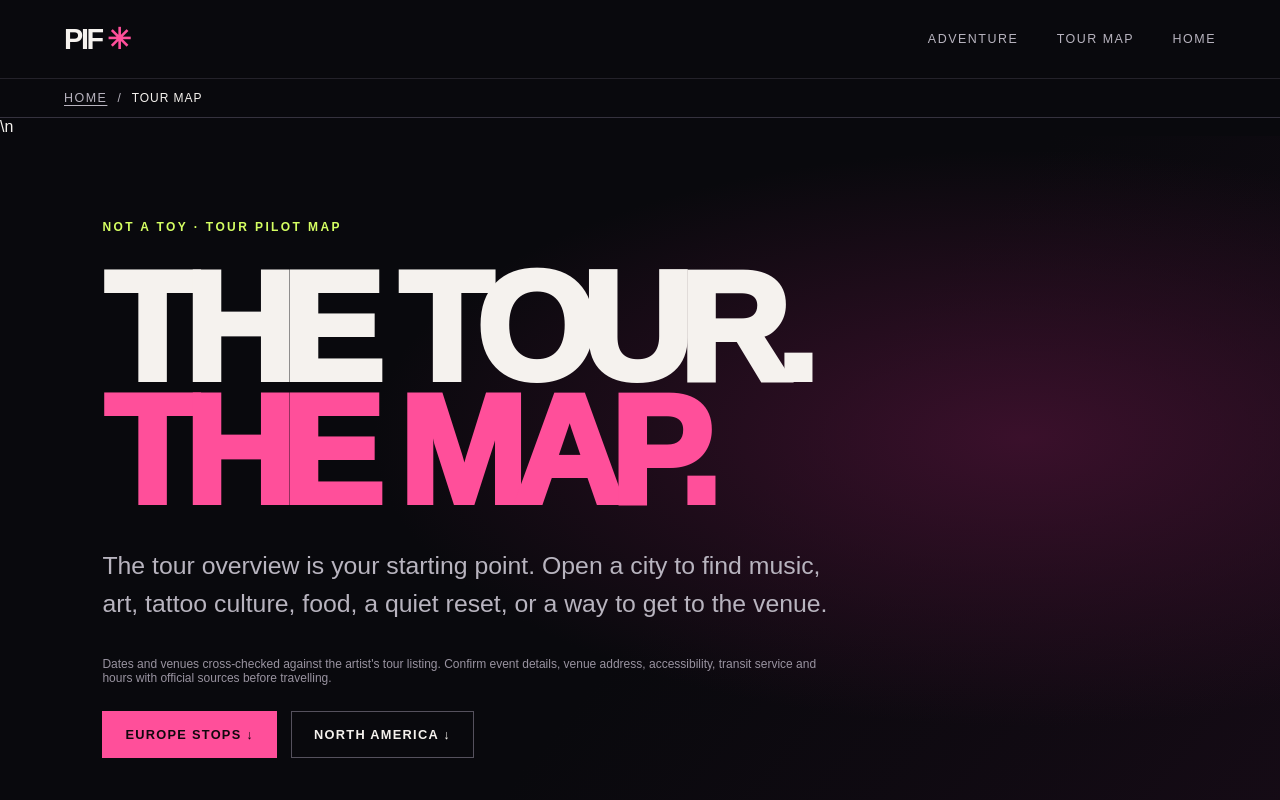
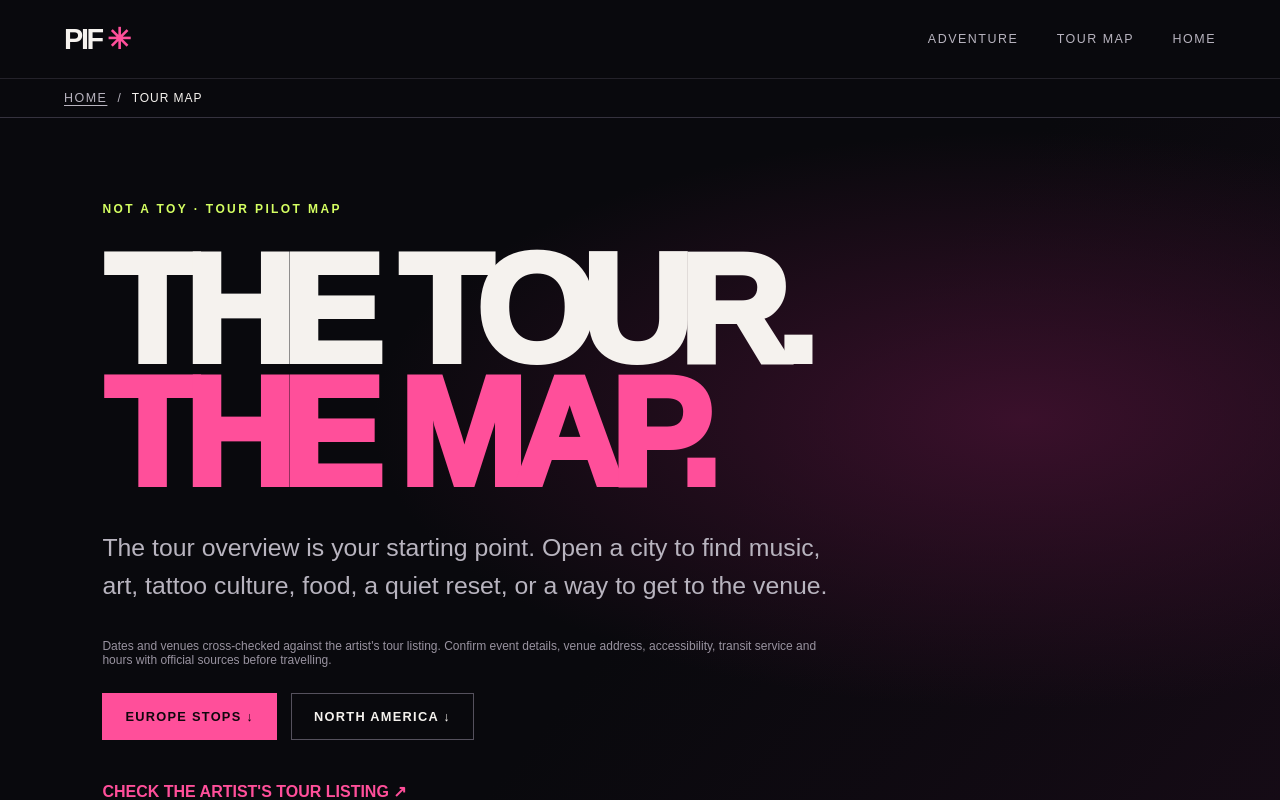
Before and after one commit to Loptr-Lab/pay-it-forward, a Next.js app: page /route in a window 1280 px wide. Shown: the top 800 px of the page. Built offline with nearby package versions, Linux system fonts and the light colour scheme.

Commit message:
Fix stray breadcrumb newline text

```diff
--- a/src/app/route/page.tsx
+++ b/src/app/route/page.tsx
@@ -92,7 +92,8 @@ export default function RoutePage() {
         <Link href="/" className="wordmark">PIF<span>✳</span></Link>
         <nav><Link href="/adventure">Adventure</Link><Link href="/route">Tour map</Link><Link href="/">Home</Link></nav>
       </header>
-      <Breadcrumbs current="Tour Map" path="route" />\n      <section className="experience-hero route-hero">
+      <Breadcrumbs current="Tour Map" path="route" />
+      <section className="experience-hero route-hero">
         <p className="eyebrow">NOT A TOY · TOUR PILOT MAP</p>
         <h1>THE TOUR.<br/><em>THE MAP.</em></h1>
         <p className="experience-lede">The tour overview is your starting point. Open a city to find music, art, tattoo culture, food, a quiet reset, or a way to get to the venue.</p>
```
